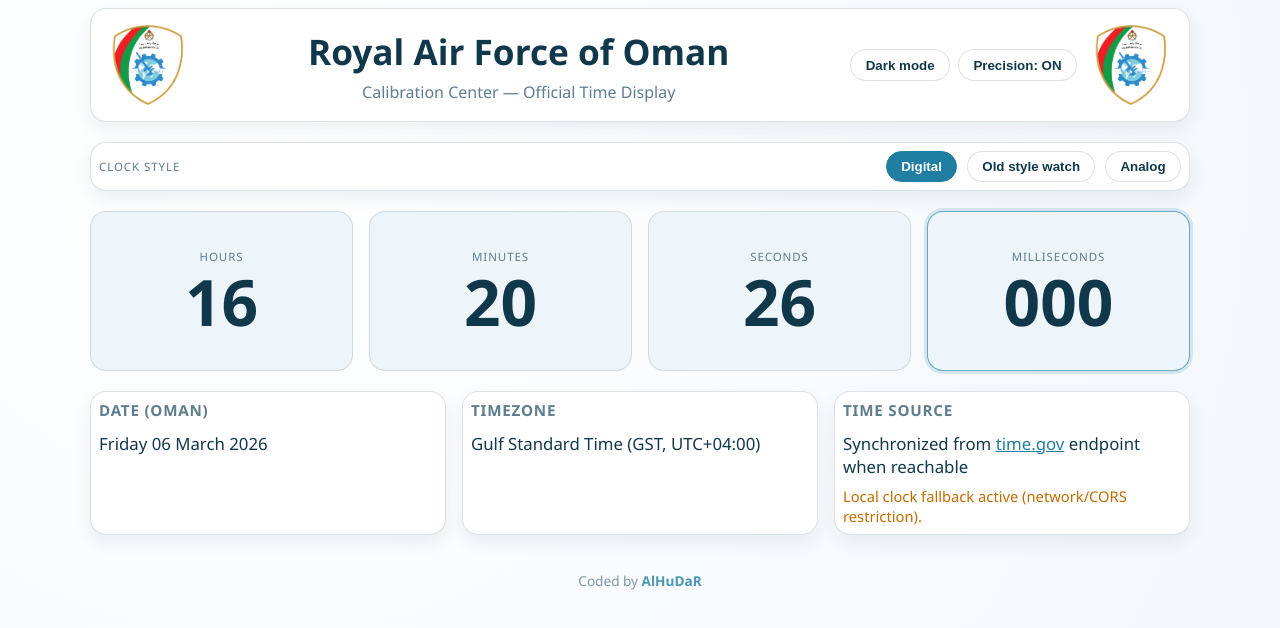
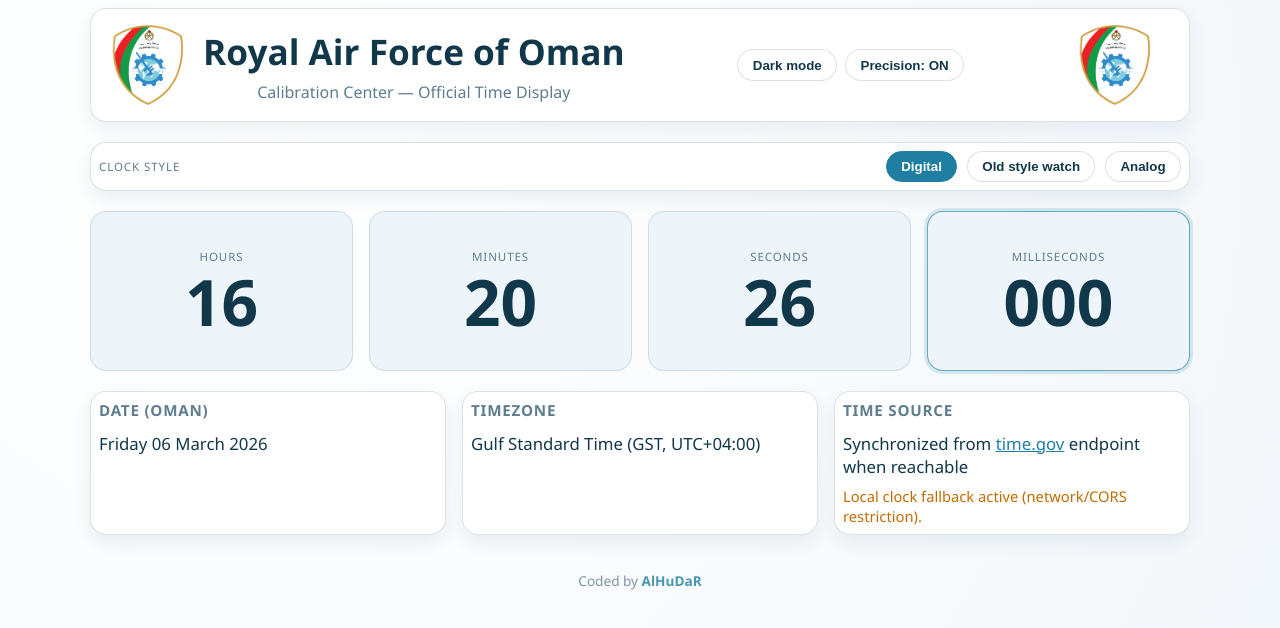
Before and after one commit to AlHuDaR/TIME-CACE, a plain HTML site: page index.html in a window 1280 px wide. Drawn offline with Linux system fonts and the light colour scheme; no server answers.

Commit message:
Update styles.css

```diff
--- a/styles.css
+++ b/styles.css
@@ -37,7 +37,14 @@
 
 .layout { width: min(1100px, 95vw); margin: 0 auto; padding: 0.5rem 0; display: grid; gap: 1.25rem; }
 .card { background: var(--panel); border: 1px solid var(--border); border-radius: 16px; padding: 0.5rem; box-shadow: 0 8px 18px rgba(15, 45, 64, 0.07); }
-.header { display: grid; grid-template-columns: auto 1fr auto auto; align-items: center; gap: 1rem; text-align: center; padding: 1rem 1.2rem; }
+.header {
+  display: grid;
+  grid-template-columns: auto auto 1fr auto auto;  /* Changed from: auto 1fr auto auto */
+  align-items: center;
+  gap: 1rem;
+  text-align: center;
+  padding: 1rem 1.2rem;
+}
 .header-text { min-width: 220px; }
 .header-actions { display: flex; gap: 0.5rem; justify-content: center; }
 h1 { margin: 0; font-size: clamp(1.5rem, 3vw, 2.2rem); }
```
